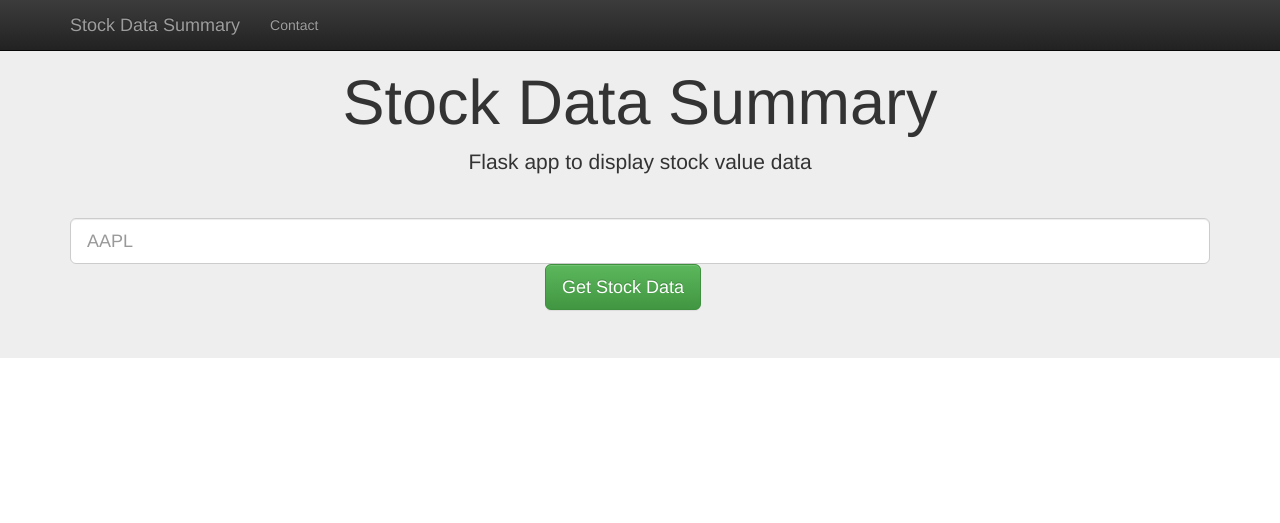
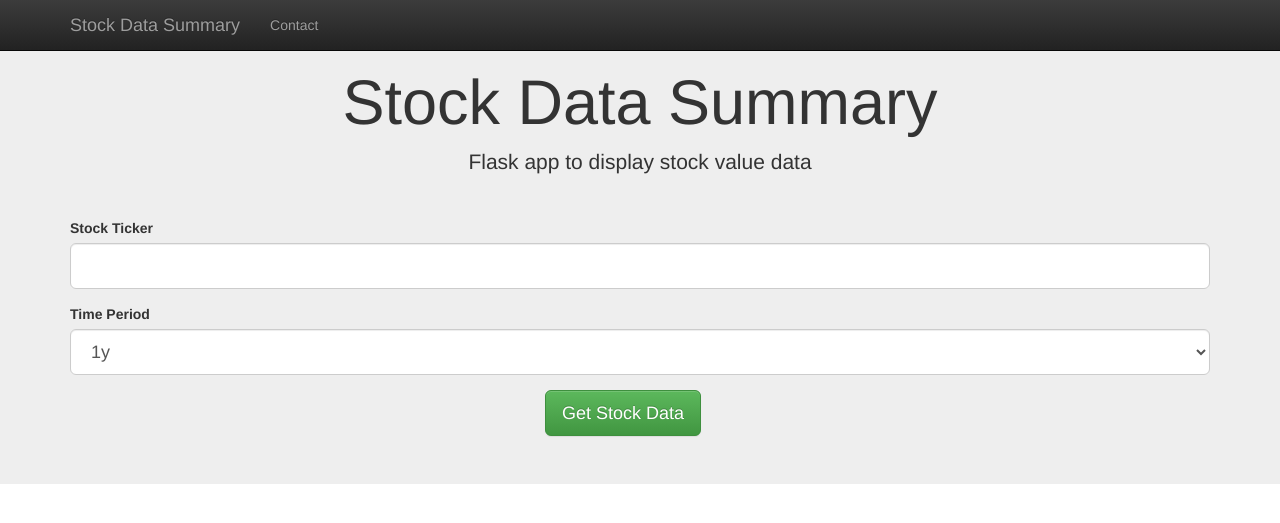
Before and after one commit to tnkarthik/stock_analysis, a Flask app: template app/templates/master.html in a window 1280 px wide. Shown: the top 523 px of the page. Run offline with Flask 2, Linux system fonts and the light colour scheme; the template is opened without the code that fills it, so the values that code supplies are empty; some libraries are stand-ins or nearby versions.

Commit message:
added timeperiod to app

```diff
--- a/app/run.py
+++ b/app/run.py
@@ -41,8 +41,8 @@ def index():
 @app.route('/go')
 def go():
     # save user input in query
-    ticker = request.args.get('query', '')
-    period = '1y'
+    ticker = request.args.get('query', '').upper()
+    period = request.args.get('timeperiod', '1y')
     graphs = basic_plots(ticker, period)
 
     # encode plotly graphs in JSON
--- a/app/templates/master.html
+++ b/app/templates/master.html
@@ -5,7 +5,7 @@
     <meta http-equiv="X-UA-Compatible" content="IE=edge">
     <meta name="viewport" content="width=device-width, initial-scale=1">
 
-    <title>Disasters</title>
+    <title>Stock Data Summary</title>
 
     <link rel="stylesheet" href="https://maxcdn.bootstrapcdn.com/bootstrap/3.3.7/css/bootstrap.min.css" integrity="sha384-BVYiiSIFeK1dGmJRAkycuHAHRg32OmUcww7on3RYdg4Va+PmSTsz/K68vbdEjh4u" crossorigin="anonymous">
     <link rel="stylesheet" href="https://maxcdn.bootstrapcdn.com/bootstrap/3.3.7/css/bootstrap-theme.min.css" integrity="sha384-rHyoN1iRsVXV4nD0JutlnGaslCJuC7uwjduW9SVrLvRYooPp2bWYgmgJQIXwl/Sp" crossorigin="anonymous">
@@ -37,12 +37,33 @@
 
         <div class="row">
             <div class="col-lg-12 form-group-lg">
-                <form action="/go" method="get">
-                    <input type="text" class="form-control form-control-lg" name="query" placeholder="AAPL">
+              <!--  <form action="/go" method="get">
+                    <input type="text" class="form-control form-control-lg" name="query" placeholder="">
                     <div class="col-lg-offset-5">
                         <button type="submit" class="btn btn-lg btn-success">Get Stock Data</button>
                     </div>
+                </form> -->
+                <form action = '/go' method = 'get'>
+                  <div class="form-group">
+                    <label for="ticker">Stock Ticker</label>
+                    <input type="text" class="form-control" name = 'query' placeholder="">
+                  </div>
+                  <div class="form-group">
+                    <label for="timeperiod">Time Period</label>
+                    <select class="form-control" name="timeperiod">
+                      <option>1mo</option>
+                      <option>3mo</option>
+                      <option selected = 'selected'>1y</option>
+                      <option>5y</option>
+                      <option>max</option>
+                    </select>
+                  </div>
+                  <div class="col-lg-offset-5">
+                      <button type="submit" class="btn btn-lg btn-success">Get Stock Data</button>
+                  </div>
                 </form>
+
+
             </div>
         </div>
 
```
